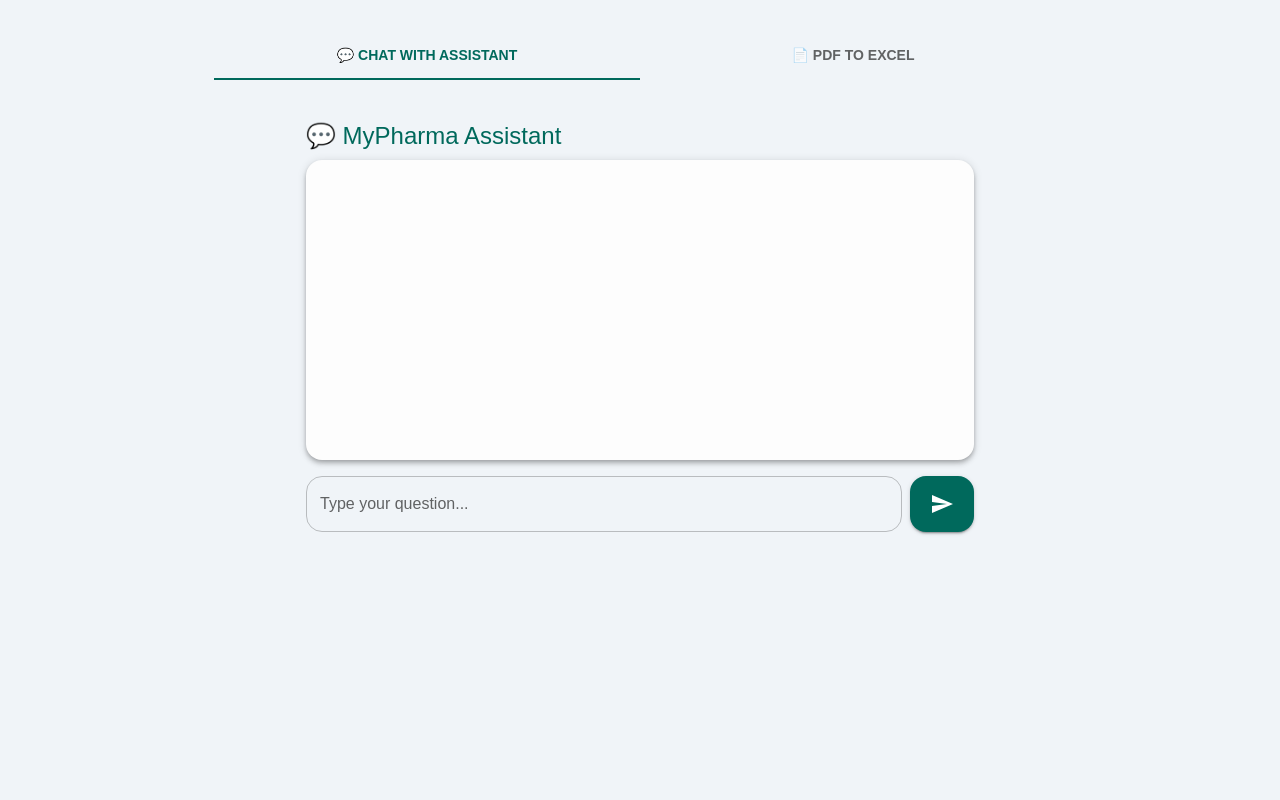
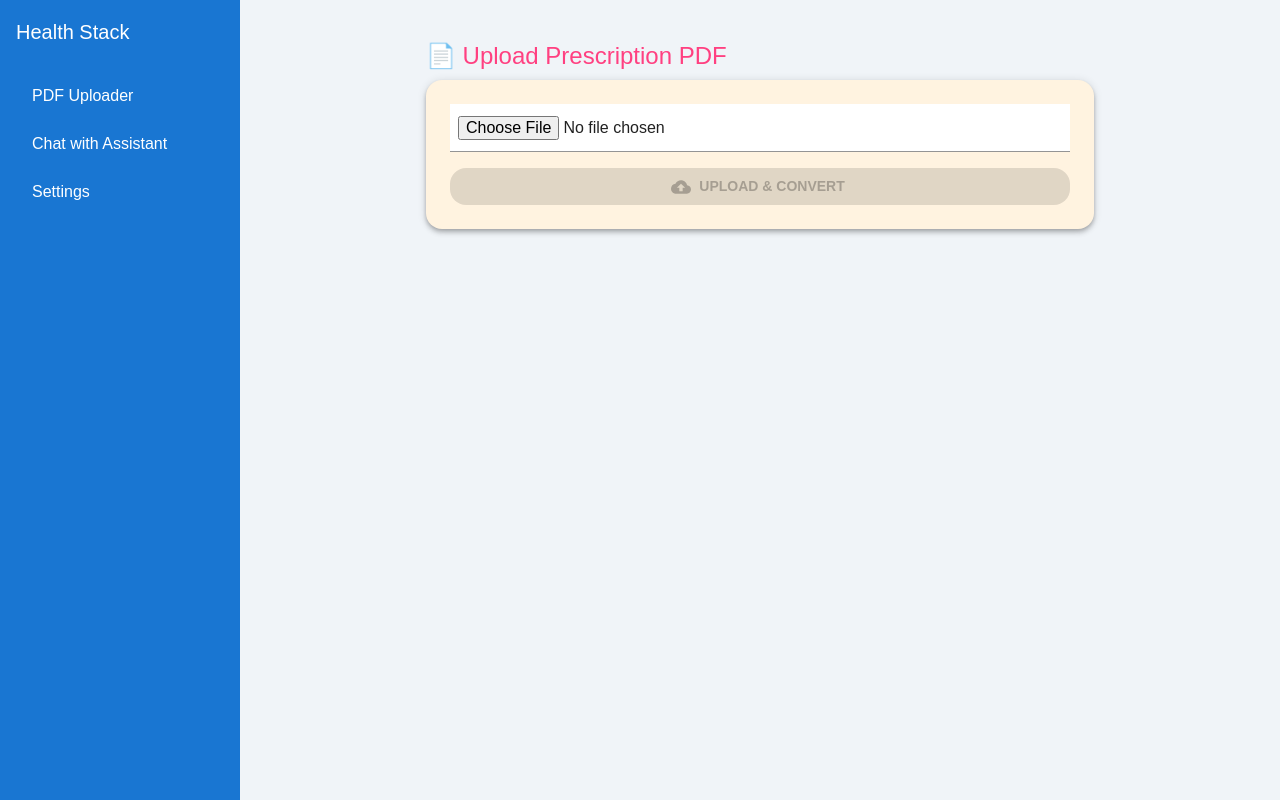
Before and after one commit to rajesh100120122024/mypharma-web, a React (Create React App) app: page / in a window 1280 px wide. Built offline with nearby package versions, Linux system fonts and the light colour scheme.

Commit message:
Added new UI Look

```diff
--- a/src/App.js
+++ b/src/App.js
@@ -1,30 +1,47 @@
 import React, { useState } from 'react';
-import { Container, Tabs, Tab, Box } from '@mui/material';
+import { Box, Typography, List, ListItem, ListItemText, Divider } from '@mui/material';
+import PdfUploader from './components/pdfUploader';
 import ChatBox from './components/chatBox';
-import PdfUploader from './components/pdfUploader';
 
 function App() {
-  const [tabIndex, setTabIndex] = useState(0);
+  const [selectedTab, setSelectedTab] = useState('PDF Uploader');
+
+  const renderContent = () => {
+    switch (selectedTab) {
+      case 'PDF Uploader':
+        return <PdfUploader />;
+      case 'Chat with Assistant':
+        return <ChatBox />;
+      default:
+        return <Typography variant="h6">Coming Soon</Typography>;
+    }
+  };
 
   return (
-    <Container maxWidth="md" sx={{ pt: 4 }}>
-      <Box sx={{ mb: 3 }}>
-        <Tabs
-          value={tabIndex}
-          onChange={(e, newIndex) => setTabIndex(newIndex)}
-          centered
-          variant="fullWidth"
-        >
-          <Tab label="💬 Chat with Assistant" />
-          <Tab label="📄 PDF to Excel" />
-        </Tabs>
+    <Box sx={{ display: 'flex', height: '100vh' }}>
+      {/* Sidebar */}
+      <Box sx={{ width: 240, bgcolor: '#1976d2', color: '#fff', p: 2 }}>
+        <Typography variant="h6" sx={{ mb: 2 }}>Health Stack</Typography>
+        <List>
+          {['PDF Uploader', 'Chat with Assistant', 'Settings'].map((text) => (
+            <ListItem
+              button
+              key={text}
+              selected={selectedTab === text}
+              onClick={() => setSelectedTab(text)}
+              sx={{ color: '#fff' }}
+            >
+              <ListItemText primary={text} />
+            </ListItem>
+          ))}
+        </List>
       </Box>
 
-      <Box>
-        {tabIndex === 0 && <ChatBox />}
-        {tabIndex === 1 && <PdfUploader />}
+      {/* Main Content */}
+      <Box sx={{ flexGrow: 1, p: 3 }}>
+        {renderContent()}
       </Box>
-    </Container>
+    </Box>
   );
 }
 
--- a/src/components/chatBox.jsx
+++ b/src/components/chatBox.jsx
@@ -1,91 +1,15 @@
-// ChatBox.jsx - Colorful chat interface for MyPharma
-
-import React, { useState } from 'react';
-import {
-  Box,
-  Button,
-  TextField,
-  Typography,
-  Paper,
-  CircularProgress,
-  Avatar,
-  Stack,
-} from '@mui/material';
-import { Send } from '@mui/icons-material';
-import axios from 'axios';
+import React from 'react';
+import { Box, Typography, TextField, IconButton } from '@mui/material';
+import SendIcon from '@mui/icons-material/Send';
 
 function ChatBox() {
-  const [input, setInput] = useState('');
-  const [messages, setMessages] = useState([]);
-  const [loading, setLoading] = useState(false);
-
-  const handleSend = async () => {
-    if (!input.trim()) return;
-
-    const newMessages = [...messages, { type: 'user', text: input }];
-    setMessages(newMessages);
-    setInput('');
-    setLoading(true);
-
-    try {
-      const response = await axios.post('https://mypharma-backend-4w2z.onrender.com/chat', {
-        message: input,
-      });
-      setMessages([...newMessages, { type: 'bot', text: response.data.reply }]);
-    } catch (error) {
-      setMessages([...newMessages, { type: 'bot', text: '⚠️ Something went wrong.' }]);
-    }
-
-    setLoading(false);
-  };
-
   return (
-    <Box sx={{ maxWidth: 700, mx: 'auto', p: 2 }}>
-      <Typography variant="h5" color="primary" gutterBottom>
-        💬 MyPharma Assistant
-      </Typography>
-
-      <Paper elevation={4} sx={{ minHeight: 300, p: 2, mb: 2, bgcolor: '#fdfdfd' }}>
-        {messages.map((msg, idx) => (
-          <Stack
-            key={idx}
-            direction="row"
-            justifyContent={msg.type === 'user' ? 'flex-end' : 'flex-start'}
-            alignItems="center"
-            spacing={1}
-            sx={{ mb: 1 }}
-          >
-            {msg.type === 'bot' && <Avatar alt="Bot">🧠</Avatar>}
-            <Paper
-              sx={{
-                p: 1.5,
-                backgroundColor: msg.type === 'user' ? '#e0f7fa' : '#fce4ec',
-                maxWidth: '75%',
-                borderRadius: 3,
-              }}
-            >
-              <Typography variant="body2">{msg.text}</Typography>
-            </Paper>
-            {msg.type === 'user' && <Avatar alt="You">🧑</Avatar>}
-          </Stack>
-        ))}
-        {loading && <CircularProgress size={24} />}
-      </Paper>
-
+    <Box>
+      <Typography variant="h5" gutterBottom>MyPharma Assistant</Typography>
+      <Box sx={{ height: 400, p: 2, border: '1px solid #ccc', borderRadius: 2, mb: 2 }}></Box>
       <Box sx={{ display: 'flex', gap: 1 }}>
-        <TextField
-          fullWidth
-          label="Type your question..."
-          variant="outlined"
-          value={input}
-          onChange={(e) => setInput(e.target.value)}
-          onKeyPress={(e) => {
-            if (e.key === 'Enter') handleSend();
-          }}
-        />
-        <Button variant="contained" color="primary" onClick={handleSend} disabled={loading}>
-          <Send />
-        </Button>
+        <TextField fullWidth placeholder="Type your question..." />
+        <IconButton color="primary"><SendIcon /></IconButton>
       </Box>
     </Box>
   );
--- a/src/components/pdfUploader.jsx
+++ b/src/components/pdfUploader.jsx
@@ -1,41 +1,24 @@
 import React, { useState } from 'react';
-import { CloudUpload as UploadIcon } from '@mui/icons-material';
+import {
+  Box,
+  Button,
+  Typography,
+  Paper,
+  Input,
+  CircularProgress,
+  Stack
+} from '@mui/material';
+import axios from 'axios';
+import { CloudUpload as UploadIcon, Download as DownloadIcon } from '@mui/icons-material';
 
 function PdfUploader() {
   const [file, setFile] = useState(null);
   const [loading, setLoading] = useState(false);
-  const [files, setFiles] = useState([]);
-  const [dragActive, setDragActive] = useState(false);
+  const [downloadLink, setDownloadLink] = useState(null);
 
   const handleFileChange = (event) => {
-    const selectedFile = event.target.files[0];
-    if (selectedFile) {
-      setFile(selectedFile);
-      processFile(selectedFile);
-    }
-  };
-
-  const handleDrag = (e) => {
-    e.preventDefault();
-    e.stopPropagation();
-
-    if (e.type === "dragenter" || e.type === "dragover") {
-      setDragActive(true);
-    } else if (e.type === "dragleave") {
-      setDragActive(false);
-    }
-  };
-
-  const handleDrop = (e) => {
-    e.preventDefault();
-    e.stopPropagation();
-    setDragActive(false);
-
-    if (e.dataTransfer.files && e.dataTransfer.files[0]) {
-      const droppedFile = e.dataTransfer.files[0];
-      setFile(droppedFile);
-      processFile(droppedFile);
-    }
+    setFile(event.target.files[0]);
+    setDownloadLink(null);
   };
 
   const fileToBase64 = (file) => {
@@ -47,71 +30,21 @@
     });
   };
 
-  const processFile = async (selectedFile) => {
-    setLoading(true);
-
-    try {
-      const base64 = await fileToBase64(selectedFile);
-      console.log("📤 Sending base64 to Lambda...");
-
-      const response = await fetch(
-        'https://xyz.execute-api.ap-south-1.amazonaws.com/Prod/start',
-        {
-          method: 'POST',
-          headers: {
-            'Content-Type': 'application/json'
-          },
-          body: JSON.stringify({ pdf: base64 })
-        }
-      );
-
-      const data = await response.json();
-      const executionArn = data.executionArn;
-      console.log("▶️ Step Function started:", executionArn);
-
-      // Add file to list with Processing status
-      const newFile = {
-        name: selectedFile.name,
-        status: 'Processing',
-        executionArn: executionArn
-      };
-
-      setFiles(prevFiles => [...prevFiles, newFile]);
-
-      // Start polling
-      pollForResult(executionArn, selectedFile.name);
-    } catch (error) {
-      console.error("❌ Upload failed:", error);
-      alert('⚠️ Upload failed. Check console for details.');
-      setLoading(false);
-    }
-  };
-
-  const pollForResult = async (executionArn, fileName, retries = 15, interval = 10000) => {
+  const pollForResult = async (executionArn, retries = 15, interval = 10000) => {
     for (let i = 0; i < retries; i++) {
       console.log(`🔄 Polling attempt ${i + 1}...`);
+      const endpoint = "https://zo1cswzvkg.execute-api.ap-south-1.amazonaws.com/prod";
+      console.log(encodeURIComponent(executionArn));
       try {
-        const endpoint = "https://xxx.execute-api.ap-south-1.amazonaws.com/prod";
-        const res = await fetch(`${endpoint}?executionArn=${encodeURIComponent(executionArn)}`);
-        const data = await res.json();
-
-        console.log("✅ Response:", data);
-        const base64Excel = data?.base64Excel;
-
+        const res = await axios.get(endpoint, {
+          params: { executionArn },
+        });
+        console.log("✅ res", res);
+        const base64Excel = res.data?.base64Excel;
+        console.log("✅ base64Excel", base64Excel);
           if (base64Excel) {
             console.log("✅ Excel file ready");
-
-          // Update file status to Complete
-          setFiles(prevFiles =>
-            prevFiles.map(file =>
-              file.executionArn === executionArn
-                ? { ...file, status: 'Complete', base64Excel: base64Excel }
-                : file
-            )
-          );
-
-          setLoading(false);
-          return;
+            return base64Excel;
           }
       } catch (err) {
         console.log("⏳ Still processing or failed:", err.message);
@@ -120,30 +53,34 @@
       await new Promise((resolve) => setTimeout(resolve, interval));
     }
 
-    // If we get here, processing timed out
-    setFiles(prevFiles =>
-      prevFiles.map(file =>
-        file.executionArn === executionArn
-          ? { ...file, status: 'Failed' }
-          : file
-      )
+    throw new Error("❌ Step Function timed out or failed.");
+  };
+
+  const handleUpload = async () => {
+    if (!file) return;
+    setLoading(true);
+
+    try {
+      const base64 = await fileToBase64(file);
+      console.log("📤 Sending base64 to Lambda...");
+
+      const response = await axios.post(
+        'https://inordedh6h.execute-api.ap-south-1.amazonaws.com/Prod/start',
+        { pdf: base64 },
+        {
+          headers: {
+            'Content-Type': 'application/json'
+          }
+        }
       );
 
-    setLoading(false);
-    console.error("❌ Step Function timed out or failed.");
-  };
+      const executionArn = response.data.executionArn;
+      console.log("▶️ Step Function started:", executionArn);
 
-  const handleChatWithAssistant = (file) => {
-    console.log("Chat with assistant for file:", file);
-    // Add your chat navigation logic here
-    // For example: router.push('/chat?fileId=' + file.executionArn);
-  };
-
-  const handleDownload = (file) => {
-    if (!file.base64Excel) return;
+      const base64Excel = await pollForResult(executionArn);
 
       // Convert base64 → binary → Blob
-    const byteCharacters = atob(file.base64Excel);
+      const byteCharacters = atob(base64Excel);
       const byteNumbers = new Array(byteCharacters.length).fill().map((_, i) => byteCharacters.charCodeAt(i));
       const byteArray = new Uint8Array(byteNumbers);
 
@@ -152,121 +89,54 @@
       });
 
       const url = window.URL.createObjectURL(blob);
-    const a = document.createElement('a');
-    a.href = url;
-    a.download = file.name.replace('.pdf', '.xlsx');
-    document.body.appendChild(a);
-    a.click();
-    document.body.removeChild(a);
-    window.URL.revokeObjectURL(url);
+      setDownloadLink(url);
+    } catch (error) {
+      console.error("❌ Upload failed:", error);
+      alert('⚠️ Upload failed. Check console for details.');
+    }
+
+    setLoading(false);
   };
 
   return (
-    <div className="flex">
-      {/* Left sidebar */}
-      <div className="w-1/4 bg-blue-600 text-white h-screen p-4">
-        <div className="flex items-center mb-8">
-          <div className="mr-2">
-            <div className="w-6 h-1 bg-white mb-1"></div>
-            <div className="w-6 h-1 bg-white mb-1"></div>
-            <div className="w-6 h-1 bg-white"></div>
-          </div>
-          <h1 className="text-2xl font-bold">Health Stack</h1>
-        </div>
+    <Box sx={{ maxWidth: 700, mx: 'auto', p: 2 }}>
+      <Typography variant="h5" color="secondary" gutterBottom>
+        📄 Upload Prescription PDF
+      </Typography>
 
-        <div className="bg-white text-blue-600 rounded p-3 mb-4 flex items-center">
-          <svg className="w-5 h-5 mr-2" fill="currentColor" viewBox="0 0 20 20">
-            <path d="M2 6a2 2 0 012-2h5l2 2h5a2 2 0 012 2v6a2 2 0 01-2 2H4a2 2 0 01-2-2V6z"></path>
-          </svg>
-          <span className="font-bold">PDF Uploader</span>
-        </div>
+      <Paper elevation={4} sx={{ p: 3, bgcolor: '#fff3e0' }}>
+        <Stack spacing={2}>
+          <Input
+            type="file"
+            onChange={handleFileChange}
+            fullWidth
+            sx={{ bgcolor: 'white', p: 1 }}
+          />
 
-        <div className="py-2 pl-2 hover:bg-blue-700 cursor-pointer">History</div>
-        <div className="py-2 pl-2 hover:bg-blue-700 cursor-pointer">Downloads</div>
-        <div className="py-2 pl-2 hover:bg-blue-700 cursor-pointer">Settings</div>
-      </div>
+          <Button
+            variant="contained"
+            startIcon={<UploadIcon />}
+            disabled={!file || loading}
+            onClick={handleUpload}
+            color="secondary"
+          >
+            {loading ? <CircularProgress size={20} /> : 'Upload & Convert'}
+          </Button>
 
-      {/* Main content */}
-      <div className="w-3/4 p-8">
-        <h1 className="text-3xl font-bold mb-8">PDF Uploader</h1>
-
-        {/* Upload area */}
-        <div
-          className={`border-2 border-dashed rounded-lg p-8 mb-6 flex flex-col items-center justify-center text-center
-            ${dragActive ? 'border-green-500 bg-green-50' : 'border-blue-200'}`}
-          onDragEnter={handleDrag}
-          onDragLeave={handleDrag}
-          onDragOver={handleDrag}
-          onDrop={handleDrop}
+          {downloadLink && (
+            <Button
+              variant="outlined"
+              color="primary"
+              startIcon={<DownloadIcon />}
+              href={downloadLink}
+              download="output.xlsx"
             >
-          <div className="bg-green-500 text-white rounded-full p-3 mb-4">
-            <svg className="w-6 h-6" fill="none" stroke="currentColor" viewBox="0 0 24 24">
-              <path strokeLinecap="round" strokeLinejoin="round" strokeWidth="2" d="M7 16a4 4 0 01-.88-7.903A5 5 0 1115.9 6L16 6a5 5 0 011 9.9M15 13l-3-3m0 0l-3 3m3-3v12"></path>
-            </svg>
-          </div>
-
-          <p className="text-lg mb-2">Drag and drop a PDF file here, or click to browse</p>
-
-          <input
-            type="file"
-            accept=".pdf"
-            onChange={handleFileChange}
-            className="hidden"
-            id="file-upload"
-          />
-        </div>
-
-        <button
-          className="bg-green-500 hover:bg-green-600 text-white font-bold py-3 px-6 rounded-md w-full mb-6"
-          onClick={() => document.getElementById('file-upload').click()}
-          disabled={loading}
-        >
-          {loading ? 'Processing...' : 'Upload'}
-        </button>
-
-        {/* File list */}
-        {files.length > 0 && (
-          <div className="border rounded-lg overflow-hidden">
-            <table className="w-full">
-              <thead>
-                <tr className="border-b">
-                  <th className="text-left px-6 py-3">Filename</th>
-                  <th className="text-left px-6 py-3">Status</th>
-                  <th className="text-left px-6 py-3">Action</th>
-                </tr>
-              </thead>
-              <tbody>
-                {files.map((file, index) => (
-                  <tr key={index} className="border-b">
-                    <td className="px-6 py-4">{file.name}</td>
-                    <td className="px-6 py-4">
-                      <span className={`px-3 py-1 rounded-full text-sm ${
-                        file.status === 'Complete'
-                          ? 'bg-green-100 text-green-800'
-                          : file.status === 'Processing'
-                            ? 'bg-yellow-100 text-yellow-800'
-                            : 'bg-red-100 text-red-800'
-                      }`}>
-                        {file.status}
-                      </span>
-                    </td>
-                    <td className="px-6 py-4">
-                      <button
-                        className="bg-blue-600 hover:bg-blue-700 text-white font-bold py-2 px-4 rounded"
-                        onClick={() => handleChatWithAssistant(file)}
-                        disabled={file.status !== 'Complete'}
-                      >
-                        Chat with Assistant
-                      </button>
-                    </td>
-                  </tr>
-                ))}
-              </tbody>
-            </table>
-          </div>
+              📥 Download Excel
+            </Button>
           )}
-      </div>
-    </div>
+        </Stack>
+      </Paper>
+    </Box>
   );
 }
 
```
Lines whose indentation alone changed are shown as unchanged.
